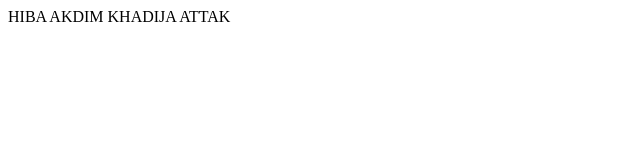
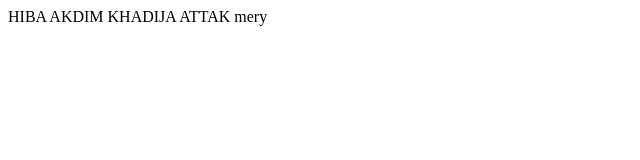
Before and after one commit to dantes-infernoo/OulinouWebsite, a plain HTML site: page index.html in a window 1280 px wide. Shown: the full height of the page, 0-640 px from the left. Drawn offline with Linux system fonts and the light colour scheme.

Commit message:
Update index.html

```diff
--- a/index.html
+++ b/index.html
@@ -6,6 +6,6 @@
     <title>Document</title>
 </head>
 <body>
-   HIBA AKDIM    KHADIJA ATTAK
+   HIBA AKDIM    KHADIJA ATTAK mery
 </body>
 </html>
```
